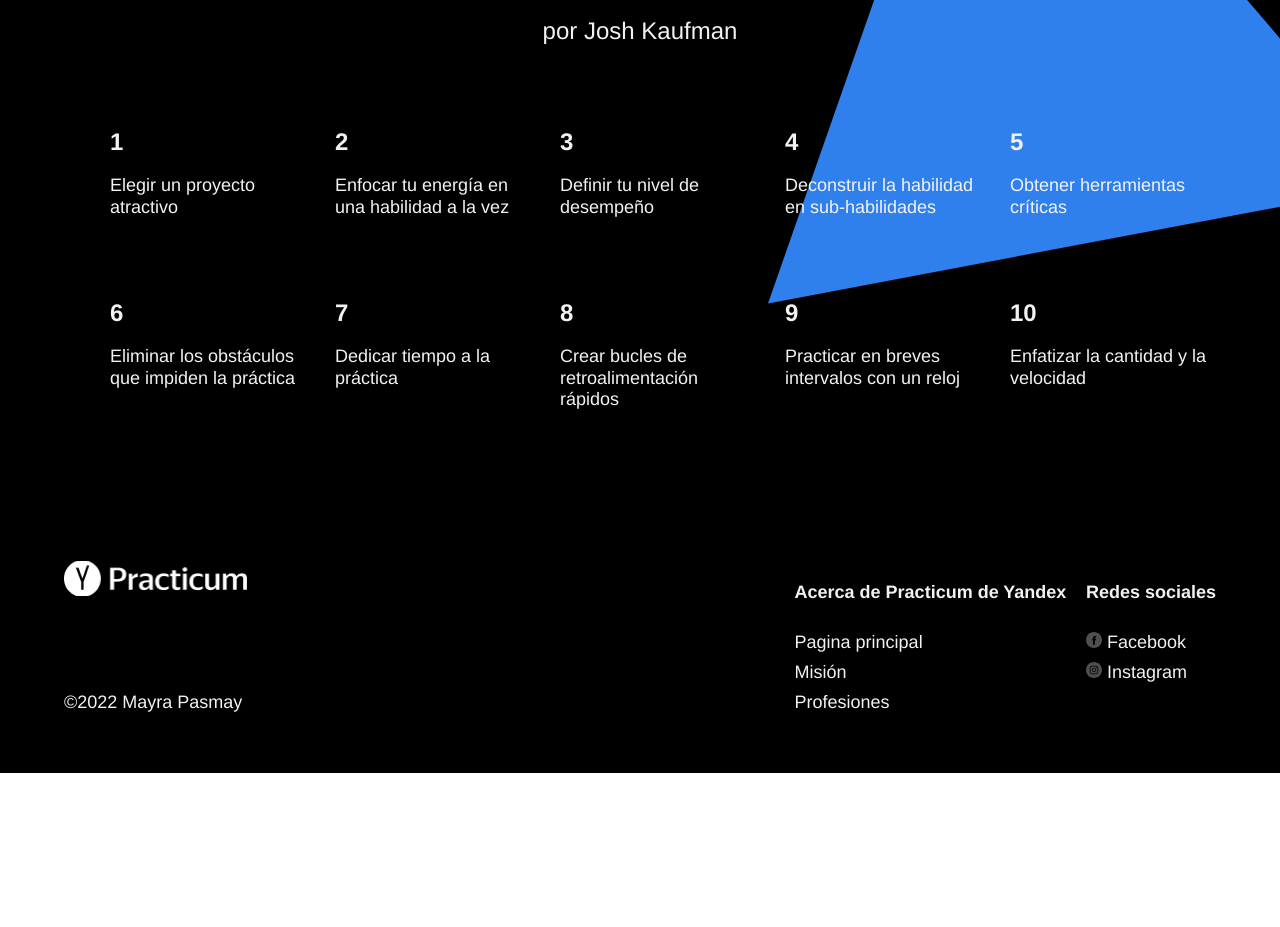
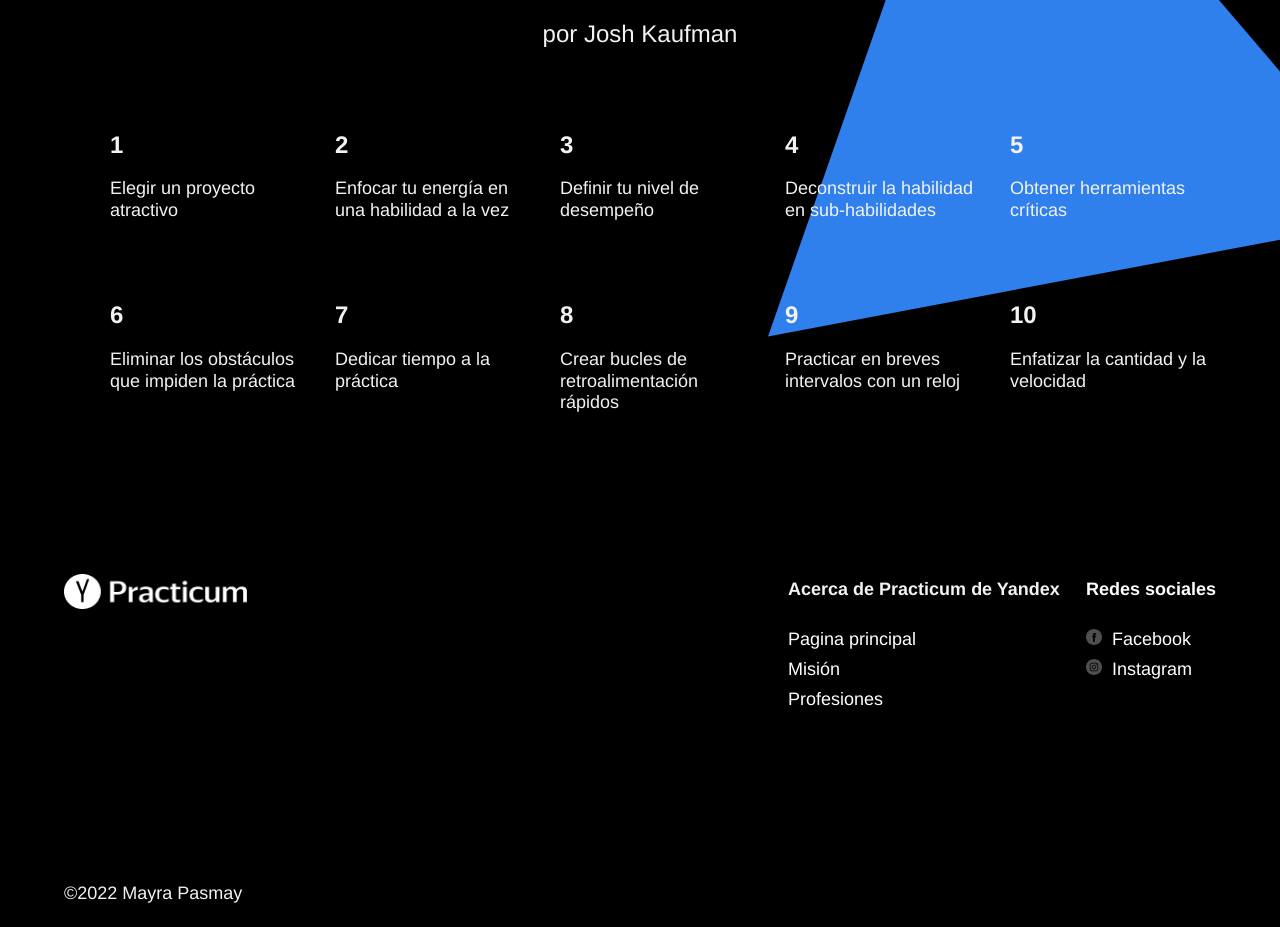
Before and after one commit to MayraPasmayG/web_project_1_es, a plain HTML site: page index.html in a window 1280 px wide. Shown: the part 3351-4278 px from the top of the page. Before the commit the page ends 4124 px from the top, so only its background shows below. Drawn offline with Linux system fonts and the light colour scheme.

Commit message:
Correccion del proyecto

```diff
--- a/index.html
+++ b/index.html
@@ -17,9 +17,7 @@
       </h2>
       <img src="./images/header-image.png" alt="El ponderador épico se paró en la cima de una montaña a deliberar sobre los puntos mas delicados del sistema educativo moderno, mientras también se preguntaba de dónde vino ese cuadrado azul gigante"   class="main-illustration"/>
       <div class="header__square"></div>
-
     </header>
-
     <main class="content">
       <section class="description">
         <div class="two-colummns">
@@ -31,157 +29,123 @@
           </div>
         </div>
       </section>
-
       <section class="digits">
         <h1 class="section-title">Datos y figuras</h1>
         <h2 class="section-subtitle">El aprendizaje y el cerebro</h2>
-
         <ul class="table">
-
-
           <li class="table__cell">
              <h3 class="table__heading">86 billones</h3>
-         <p class="table__text">El número de neuronas en el cerebro humano</p>     </li>
-
+             <p class="table__text">El número de neuronas en el cerebro humano</p>
+          </li>
           <li class="table__cell">
             <h3 class="table__heading">73%</h3>
             <p class="table__text">Porcentaje de adultos en EE. UU. que se consideran alumnos de por vida</p>
-          <p class="table__text">Pew Research Center</p>   </li>
-
-
+            <p class="table__text">Pew Research Center</p>
+          </li>
           <li class="table__cell">
             <h3 class="table__heading">1000 terabytes</h3>
-        <p class="table__text">La capacidad de almacenamiento de información de un ser humano</p>      </li>
-
-
+            <p class="table__text">La capacidad de almacenamiento de información de un ser humano</p>
+          </li>
           <li class="table__cell">
             <h3 class="table__heading">500 trillones</h3>
-        <p class="table__text">El número de sinapsis nerviosas responsables del aprendizaje en un ser humano adulto medio</p>    </li>
-
-
+            <p class="table__text">El número de sinapsis nerviosas responsables del aprendizaje en un ser humano adulto medio</p>
+          </li>
           <li class="table__cell">
             <h3 class="table__heading">420 millones</h3>
             <p class="table__text">El número de adultos menores de 25 años con una educación insuficiente para encontrar empleo.</p>
-        <br class="table__text">Banco Mundial, 2017</br>    </li>
-
-
+            <p class="table__text">Banco Mundial, 2017</p>
+          </li>
           <li class="table__cell">
             <h3 class="table__heading">26 años</h3>
-         <p class="table__text">La edad a la que Albert Einstein publicó su innovador artículo sobre la relatividad especial</p>    </li>
-
-
+            <p class="table__text">La edad a la que Albert Einstein publicó su innovador artículo sobre la relatividad especial</p>
+          </li>
           <li class="table__cell">
             <h3 class="table__heading">1885</h3>
-           <p class="table__text">Desarrollo de la curva del olvido</p>    </li>
-
-
+            <p class="table__text">Desarrollo de la curva del olvido</p>
+          </li>
           <li class="table__cell">
             <h3 class="table__heading">1897</h3>
-          <p class="table__text">Publicación de las investigaciones de Ivan Pavlov sobre el condicionamiento clásico</lp>    </li>
-
+            <p class="table__text">Publicación de las investigaciones de Ivan Pavlov sobre el condicionamiento clásico</p>
+          </li>
         </ul>
-
       </section>
-
       <section class="feynman">
         <h1 class="feynman__title">La técnica Feynman</h1>
         <h2 class="feynman__subtitle">Aprender sin olvidar</h2>
         <a href="#" class="feynman__link">Más→ </a>
         <img src="./images/feynman.png" alt="Una imagen de Richard Feynman, físico cuántico de fama mundial La Técnica Feynman se deriva de sus métodos de estudio cuando era estudiante en Princenton"   class="feynman__image"/>
-
-
-
       </section>
-
       <section class="kaufman">
+        <img src="images/kaufman-triangle.svg" alt="Un triangulo azul, sobre el que Josh kaufman reclama la propiedad" class="kaufman__triangle">
         <h1 class="section-title_theme_dark">Diez principios para adquirir habilidades rápidamente</h1>
         <h2 class="section-subtitle_theme_dark">por Josh Kaufman</h2>
         <ul class="table_theme_dark">
-
           <li class="table__cell_theme_dark">
             <h3 class="table__heading_theme_dark">1</h3>
-            <p class="table__text_theme_dark">Elegir un proyecto atractivo</p>     </li>
-
+            <p class="table__text_theme_dark">Elegir un proyecto atractivo</p>
+          </li>
           <li class="table__cell_theme_dark">
             <h3 class="table__heading_theme_dark">2</h3>
-           <p class="table__text_theme_dark">Enfocar tu energía en una habilidad a la vez</p>     </li>
-
+            <p class="table__text_theme_dark">Enfocar tu energía en una habilidad a la vez</p>
+          </li>
           <li class="table__cell_theme_dark">
             <h3 class="table__heading_theme_dark">3</h3>
             <p class="table__text_theme_dark">Definir tu nivel de desempeño</p>     </li>
-
           <li class="table__cell_theme_dark">
             <h3 class="table__heading_theme_dark">4</h3>
-           <p class="table__text_theme_dark">Deconstruir la habilidad en sub-habilidades</p>     </li>
-
-
+            <p class="table__text_theme_dark">Deconstruir la habilidad en sub-habilidades</p>
+          </li>
           <li class="table__cell_theme_dark">
             <h3 class="table__heading_theme_dark">5</h3>
             <p class="table__text_theme_dark">Obtener herramientas críticas</p>     </li>
-
           <li class="table__cell_theme_dark">
             <h3 class="table__heading_theme_dark">6</h3>
-           <p class="table__text_theme_dark">Eliminar los obstáculos que impiden la práctica</p>     </li>
-
+            <p class="table__text_theme_dark">Eliminar los obstáculos que impiden la práctica</p>
+          </li>
           <li class="table__cell_theme_dark">
             <h3 class="table__heading_theme_dark">7</h3>
-            <p class="table__text_theme_dark">Dedicar tiempo a la práctica</p>     </li>
-
+            <p class="table__text_theme_dark">Dedicar tiempo a la práctica</p>
+          </li>
           <li class="table__cell_theme_dark">
             <h3 class="table__heading_theme_dark">8</h3>
-           <p class="table__text_theme_dark">Crear bucles de retroalimentación rápidos</p>     </li>
-
-
+            <p class="table__text_theme_dark">Crear bucles de retroalimentación rápidos</p>
+          </li>
            <li class="table__cell_theme_dark">
             <h3 class="table__heading_theme_dark">9</h3>
-            <p class="table__text_theme_dark">Practicar en breves intervalos con un reloj</p>     </li>
-
+            <p class="table__text_theme_dark">Practicar en breves intervalos con un reloj</p>
+          </li>
           <li class="table__cell_theme_dark">
             <h3 class="table__heading_theme_dark">10</h3>
-           <p class="table__text_theme_dark">Enfatizar la cantidad y la velocidad</p>     </li>
-
-        <img src="./images/kaufman-triangle.svg" alt="Un gran triángulo azul, sobre el que Josh Kaufman reclama la propiedad"class="kaufman__triangle"></ul>
-
-
+            <p class="table__text_theme_dark">Enfatizar la cantidad y la velocidad</p>
+          </li>
+        </ul>
       </section>
-
-
    </main>
    <footer class="footer">
      <div class="footer__columns">
-      <div class="footer__columns_content_copyright">
-        <div class="logo logo_place_footer"></div>
-      <p class="footer__author"> &copy2022 Mayra Pasmay</p></div>
-
-      <div class="footer__columns_content_about">
+     <div class="footer__column-content_copyright">
+       <img src="images/logo_place_footer.png" class="logo logo_place_footer">
+       <p class="footer__author"> &copy;2022 Mayra Pasmay</p>
+     </div>
+     <div class="footer__column-content-about">
+       <h3 class="footer__column-heading">Acerca de Practicum de Yandex </h3>
        <ul class="footer__list">
-      <h3 class="footer__column-heading">Acerca de Practicum de Yandex </h3>
-        <li class="footer__column-link">Pagina principal</li>
-      <li class="footer__column-link">Misión</li>
-      <li class="footer__column-link">Profesiones</li> </ul> </div>
-
-
+         <li> <a href="#" class="footer__column-link"> Pagina principal
+         </li>
+         <li> <a href="#" class="footer__column-link"> Misión
+         </li>
+         <li> <a href="#" class="footer__column-link"> Profesiones
+         </li>
+        </ul>
+      </div>
       <div class="footer__column-social">
-    <ul class="footer__list">
-      <h3 class="footer__column-heading">Redes sociales</h3>
-      <li class="footer__column-link">
-        <img class="Facebook" src="../images/facebook_white.svg" alt="Icono de Facebook"> Facebook</li>
-        <a href="footer__social-icons"></a>
-        </a>
-
-        <li class="footer__column-link">
-          <img class="Facebook" src="../images/instagram_white.svg" alt="Icono de Instagram"> Instagram </li>
-          <a href ="#" class="footer__social-icons">
-
-     </a>
-    </ul>
-
+        <h3 class="footer__column-heading">Redes sociales </h3>
+        <ul class="footer__list" >
+          <li><a href="#" class="footer__column-link"> <img src="images/facebook_white.svg" alt="Icono de Facebook" class="footer__social-icons">Facebook</a> </li>
+          <li><a href="#" class="footer__column-link"> <img src="images/instagram_white.svg" alt="Icono de Instagram" class="footer__social-icons">Instagram</a> </li>
       </div>
     </div>
-       </div>
-
    </footer>
   </div>
-
 </body>
 </html>
--- a/styles/style.css
+++ b/styles/style.css
@@ -6,42 +6,47 @@
   /* here we've set a maximum page width */
   margin: 0 auto;
   /* this ensures that all content is centered on screens wider than 1600px */
-  font-family: 'Helvetica Neue', Arial, sans-serif;   }
+  font-family: 'Helvetica Neue', Arial, sans-serif;
+}
 .header {
   background-color : #f2f2f2;
   height: 100vh;
   min-height: 600px;
   max-height: 756px;
-
   display: flex;
   justify-content: center;
   flex-direction: column;
-  position: relative;    }
-.logo{
+  position: relative;
+}
+.logo {
   background-repeat:no-repeat;
-  background-size: cover; }
-.logo_place_header{
+  background-size: cover;
+}
+.logo_place_header {
   width: 154px;
   height: 31px;
   background-image: url("../images/logo_place_header.png");
   position: absolute;
   left:64px;
   top:30px;
- z-index: 2;  }
-.header__square-pic{
+  z-index: 2;
+}
+.header__square-pic {
   height: 568px;
   width: 568px;
   position:absolute;
   z-index: 5;
   top: 30px;
-  left: 64px;  }
-.header__title{
+  left: 64px;
+}
+.header__title {
   width: 730px;
   margin-left: 64px;
   line-height: 96px;
   font-size: 102px;
-  font-weight: bold; }
-.header__subtitle{
+  font-weight: bold;
+}
+.header__subtitle {
   position: absolute;
   width: 388px;
   left: 64px;
@@ -49,61 +54,72 @@
   z-index: 2;
   line-height: 25px;
   font-size: 18px;
-  font-weight: normal; }
-.header__link{
+  font-weight: normal;
+}
+.header__link {
   color: #2f80ed;
-  text-decoration: none;  }
-.main-illustration{
+  text-decoration: none;
+}
+.main-illustration {
   position: absolute;
   width: 756px;
   height: 608px;
   right: 0;
   bottom: 0;
   object-fit: cover;
-z-index:1;  }
-.header__square{
+  z-index:1;
+}
+.header__square {
   position: absolute;
   right: 0;
   top:64px;
   width: 568px;
   height: 568px;
-  background-color: #2f80ed; }
-.description{
+  background-color: #2f80ed;
+}
+.description {
   display: flex;
   flex-direction: column;
- align-items: center;  }
-.two-colummns{
+  align-items: center;
+ }
+.two-colummns {
   display: flex;
   justify-content: space-between;
   width:80%;
-  margin-top: 100px ; }
-.two-colummns__brief{
+  margin-top: 100px ;
+}
+.two-colummns__brief {
   width: 175px;
   line-height: 1.2;
   font-size: 18px;
   font-weight: normal;
   color: #2f80ed;
-  margin: 0;    }
-.two-colummns__main-text{
+  margin: 0;
+}
+.two-colummns__main-text {
   width: 80%;
- min-width: 784px;   }
-.two-colummns__paragraph{
+  min-width: 784px;
+}
+.two-colummns__paragraph {
   line-height: 34px;
   font-size:  24px;
   font-weight: normal;
   bottom: 30px;
   margin-top: 0;
-  margin-bottom: 30px;   }
-.two-colummns__span-accent{
+  margin-bottom: 30px;
+}
+.two-colummns__span-accent {
   line-height: 34px;
   font-size:  24px;
-  font-weight: bold;  }
-.digits{
+  font-weight: bold;
+}
+.digits {
   margin-top: 100px;
   display: flex;
   flex-direction: column;
-align-items: center;  }
-.section-title{
+  align-items: center;
+ }
+.section-title {
   width: 60%;
   line-height: 1.15;
   font-size: 60px;
@@ -111,8 +127,9 @@ align-items: center;  }
   display: flex;
   justify-content: center;
   margin-bottom: 20px;
-margin-top: 0; }
-.section-subtitle{
+  margin-top: 0;
+ }
+.section-subtitle {
   width: 60%;
   line-height: 34px;
   font-size: 24px;
@@ -120,9 +137,9 @@ margin-top: 0; }
   display: flex;
   justify-content: center;
   margin-bottom: 60px;
-margin-top: 0  }
-.table{
-
+  margin-top: 0
+}
+.table {
   display: flex;
   flex-wrap: wrap ;
   width: 1100px;
@@ -132,30 +149,35 @@ margin-bottom: 100px;
   margin-top: 0px;
   gap: 60px 0px;
   list-style: none;
-justify-content: space-between; }
-.table__cell{
+  justify-content: space-between;
+}
+.table__cell {
   width:250px;
-  margin-right: 0; }
-.table__heading{
+  margin-right: 0;
+}
+.table__heading {
   line-height: 1.15;
   font-size: 24px;
   font-weight: bold ;
   margin-bottom:20px;
- margin-top: 0; }
-.table__text{
+  margin-top: 0;
+}
+.table__text {
   line-height: 1.2;
   font-size: 18px;
   font-weight: normal ;
-  margin-top: 0;  }
-.feynman{
+  margin-top: 0;
+}
+.feynman {
   background-color: #f2f2f2;
   height: 790px;
   display: flex;
   justify-content: center;
   flex-direction: column;
   position: relative;
-  align-items: center;   }
-.feynman__title{
+  align-items: center;
+}
+.feynman__title {
   line-height: 1.15;
   font-size: 120px;
   font-weight: bold;
@@ -163,13 +185,15 @@ justify-content: space-between; }
   display: flex;
   margin-bottom: 70px;
   z-index: 2;
-  margin-left: 200px;  }
-.feynman__subtitle{
+  margin-left: 200px;
+}
+.feynman__subtitle {
   line-height: 51px;
   font-size: 36px;
   font-weight: normal;
-  z-index: 2;   }
-.feynman__link{
+  z-index: 2;
+}
+.feynman__link {
   line-height: 51px;
   font-size: 36px;
   font-weight: normal;
@@ -177,126 +201,145 @@ justify-content: space-between; }
   right:48px;
   text-decoration: dashed;
   color: #2f80ed;
-  margin-top: 395px;  }
-.feynman__image{
+  margin-top: 395px;
+}
+.feynman__image {
   position: absolute;
   height: 637px;
   width:867px ;
   display: flex;
   left:0;
-bottom:0  }
-.kaufman{
+  bottom:0
+}
+.kaufman {
   background-color: black;
-  display: flex;
-  flex-direction: column;
   align-items: center;
   position: relative;
   overflow: hidden;
-  z-index: 1;
-  margin-top: 0px;
 }
-.section-title_theme_dark{
+.kaufman__triangle {
+  position: absolute;
+  display: flex;
+  height: 660px;
+  width: 636px;
+  right: -124px;
+}
+.section-title_theme_dark {
   color: #f2f2f2;
   width: 60%;
   line-height: 1.15;
   font-size: 60px;
   font-weight: bold;
   display: flex;
+  margin-bottom: 20px;
+  margin-top: 0;
+  margin-left: auto;
+  margin-right: auto;
   text-align: center;
-    margin-top: 90px;
-    margin-bottom: 0px }
-  .section-subtitle_theme_dark{
+  padding-top: 90px;
+}
+.section-subtitle_theme_dark {
   color: #f2f2f2;
+  width: 60%;
   line-height: 34px;
   font-size: 24px;
   font-weight: normal;
-    width: 60%;
   display: flex;
   justify-content: center;
+  margin-left: auto;
+  margin-right: auto;
+  margin-top: 0;
   margin-bottom: 80px;
-    margin-top: 20px; }
-  .table_theme_dark{
+}
+.table_theme_dark {
   display: flex;
   flex-wrap: wrap;
   width: 1100px;
   margin-right: auto;
   margin-left: auto;
-    margin-bottom: 90px;
+  margin-bottom: 100px;
   margin-top: 0px;
   gap: 80px 0px;
   list-style: none;
-  justify-content: space-between; }
+  justify-content: space-between;
+}
 .table__cell_theme_dark {
   color: #f2f2f2;
   width: 200px;
-    margin-right: 0 ; }
+  margin-right: 0 ;
+  z-index: 1;
+  margin:0
+ }
 .table__heading_theme_dark {
   line-height: 1.15;
   font-size: 24px;
   font-weight: bold;
   margin-bottom: 20px;
-    margin-top: 0; }
-  .table__text_theme_dark{
+  margin-top: 0;
+}
+.table__text_theme_dark {
   line-height: 1.2;
   font-size: 18px;
   font-weight: normal;
-    margin:0 }
-  .kaufman__triangle{
-  position: absolute;
+  margin:0 ;
+}
+.footer {
+  background-color: black;
   display: flex;
-  height: 660px;
-  width: 636px;
-  z-index: -5;
-  right: -124px;
-  top: -30px; }
-.footer{
-  background-color: black;
-  display: flex; }
-.footer__columns{
+  position: relative;
+  min-height: 350px;
+  padding-top: 60px;
+  padding-bottom: 40px;
+  padding-left: 0;
+  padding-right: 0;
+  justify-content: center;
+}
+.footer__columns {
   display: flex;
   color: #f2f2f2;
- margin-top: 60px;
   width: 90%;
- margin-bottom: 40px;
   justify-content: space-between;
-margin-left: auto;
-margin-right: auto; }
-.footer__columns_content_copyright{
-flex-basis: 711px;
-display: flex; }
-.logo_place_footer{
+  position: relative;
+}
+.footer__column-content_copyright {
+  flex-basis:711px;
+  display: flex;
+  flex-direction: column;
+  justify-content: space-between;
+}
+.logo_place_footer {
   width: 183px;
   height: 35px;
-background-image:url("../images/logo_place_footer.png");
-background-size: contain;
- background-repeat: no-repeat;
- background-position: center;
-position: absolute; }
-.logo{
-background-repeat:no-repeat;
-background-size: cover; }
-.footer__author{
+}
+.footer__author {
   line-height: 25px;
   font-size: 18px;
   font-weight: normal;
- align-self: flex-end; }
-.footer__columns_content_about{
-  display: flex; }
-.footer__column-heading{
-  margin-bottom: 20px;
+  margin-top: 18px;
+  margin-bottom: 18px;
+  margin-right: 0px;
+  margin-left: 0px;
+}
+.footer__column-heading {
   line-height: 30px;
   font-size: 18px;
   font-weight: bold;
-  margin-top: 0; }
-.footer__list{
+  margin-top: 0;
+}
+.footer__list {
   list-style:none;
-  padding: 0; }
-.footer__column-link{
+  padding: 0;
+  margin-top: 20px;
+}
+.footer__column-link {
   line-height: 30px;
   font-size: 18px;
-  font-weight: normal; }
-.footer__social-icons{
+  color:white;
+  font-weight: normal;
+  text-decoration: dashed;
+}
+.footer__social-icons {
   height: 16px;
-width: 16px;  }
-.footer__column-social{
-  display: flex; }
+  width: 16px;
+  margin-right: 10px;
+}
```
Lines whose indentation alone changed are shown as unchanged.
